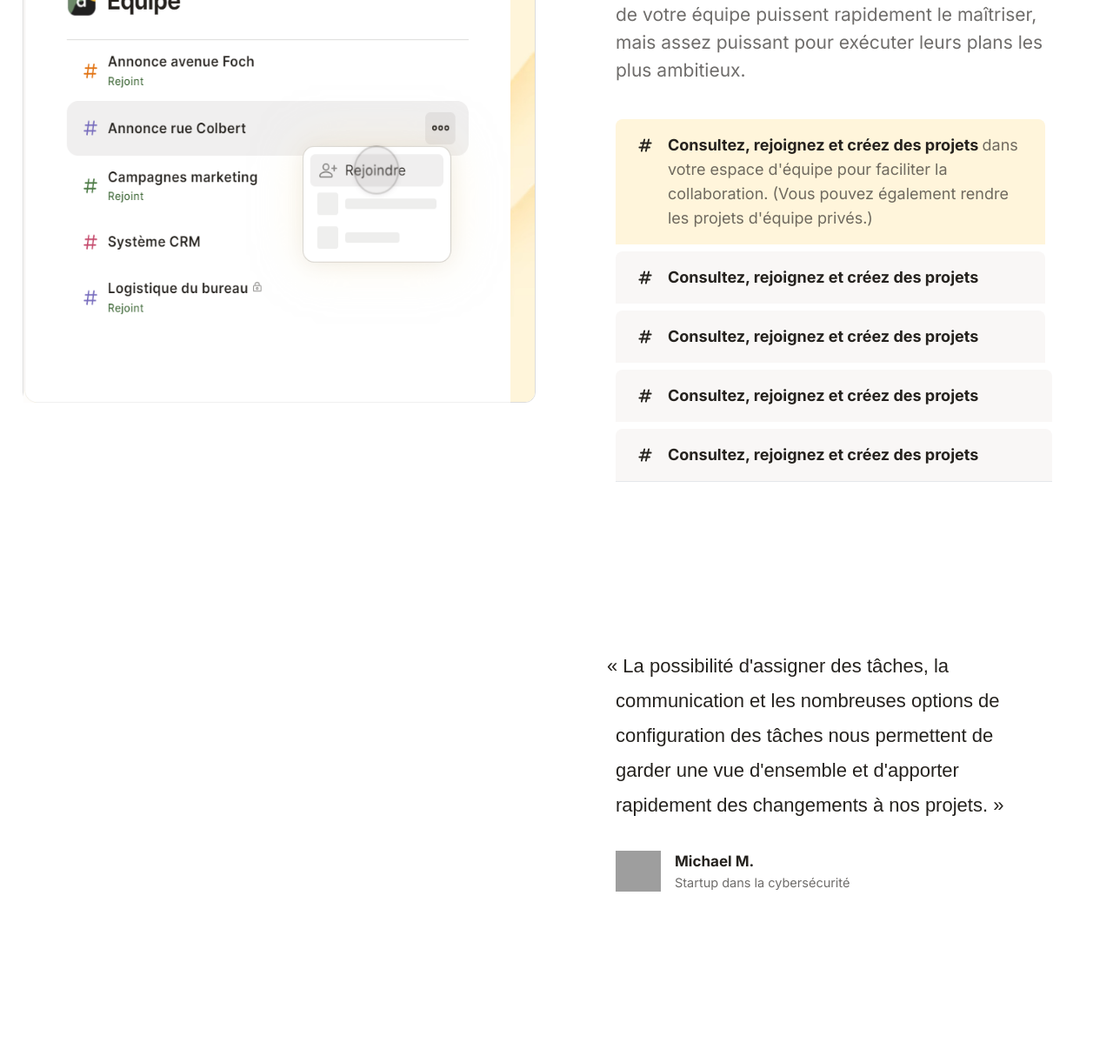
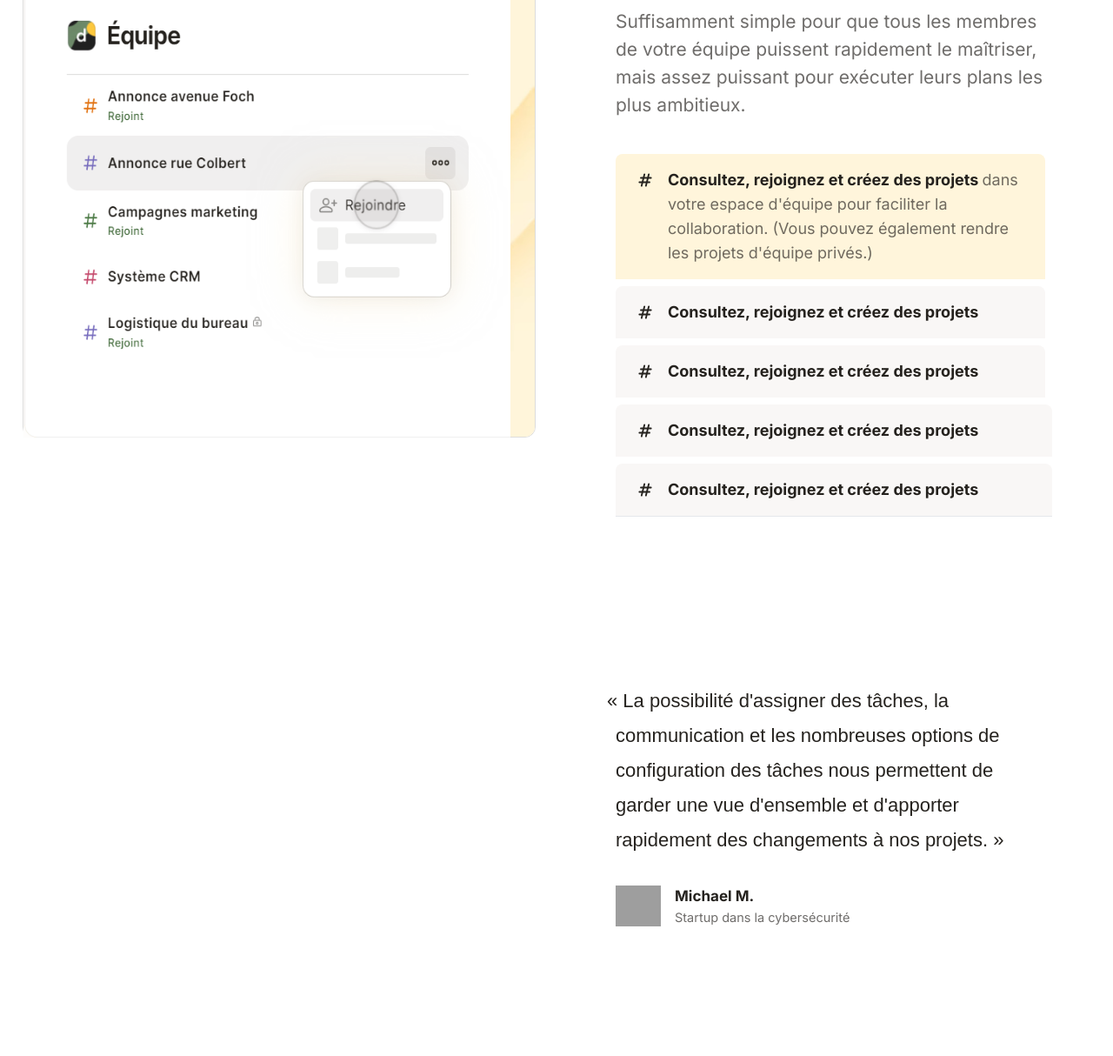
Before and after one commit to manikmt01/demo08, a website built with Vite: page index.html in a window 1280 px wide. Shown: the part 727-1941 px from the top of the page at 87% size. Built offline with nearby package versions, Linux system fonts and the light colour scheme; grey boxes are pictures that could not be loaded; a web font is replaced by a local one.

Commit message:
update v2

```diff
--- a/index.html
+++ b/index.html
@@ -54,7 +54,7 @@
       dignissimos neque. Odio, aliquid!</p>
   </div>
   <!-- wrapperBody start  -->
-  <section class="wrapperBody">
+  <section class="wrapperBody pt-10">
     <div class="container max-w-[1276px] mx-auto px-6">
       <!-- grid start  -->
       <div class="grid grid-cols-6 gap-x-12">
```
